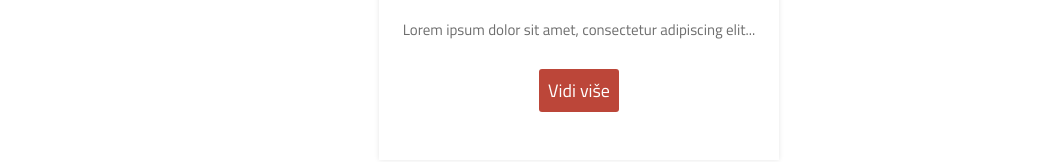
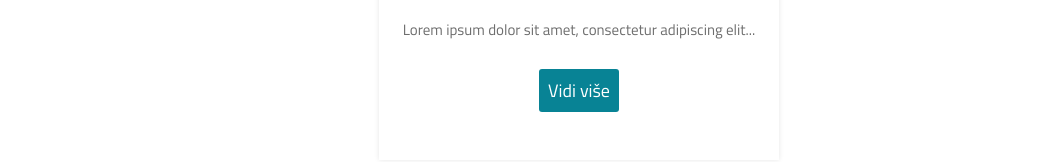
Before and after one commit to jovanamika/Diplomski-rad, a React (Create React App) app in the folder diplomski_frontend/: page /news in a window 1280 px wide. Shown: the part 469-631 px from the top of the page, without its empty margins (61-1119 px from the left). Built offline with nearby package versions, Linux system fonts and the light colour scheme.

Commit message:
Navbar logo liked, News cards color changed

```diff
--- a/diplomski_frontend/src/Components/Navbar/Navbar.js
+++ b/diplomski_frontend/src/Components/Navbar/Navbar.js
@@ -19,6 +19,10 @@
 		);
 	};
 
+	const handleLogo = () =>{
+		navigate("/");
+	}
+
 	const handleClick = () => {
 		navigate("/profil");
 	}
@@ -32,6 +36,8 @@
 				boxSize='60px'
 				src={logo}
 				alt='Dan Abramov'
+				cursor={'pointer'}
+				onClick={handleLogo}
 			/>
 			{!isAtAdminPage && (
 				<nav ref={navRef}>
--- a/diplomski_frontend/src/Pages/NewsPage/Card.scss
+++ b/diplomski_frontend/src/Pages/NewsPage/Card.scss
@@ -34,7 +34,7 @@
         border-radius: 3px;
 
         &:hover{
-          background-color: var(--color-orange);
+          background-color: var(--color-dark-blue);
           color:white;
         }
       }
@@ -94,7 +94,7 @@
 
           button {
             padding: 0.5rem;
-            background-color: var(--color-orange);
+            background-color: var(--color-light-blue);
             color:white;
             border: none;
             transition: 0.2s;
@@ -104,7 +104,7 @@
             width: 20%;
 
             &:hover{
-              background-color: var(--color-orange);
+              background-color: var(--color-dark-blue);
               color:white;
             }
           }
```
